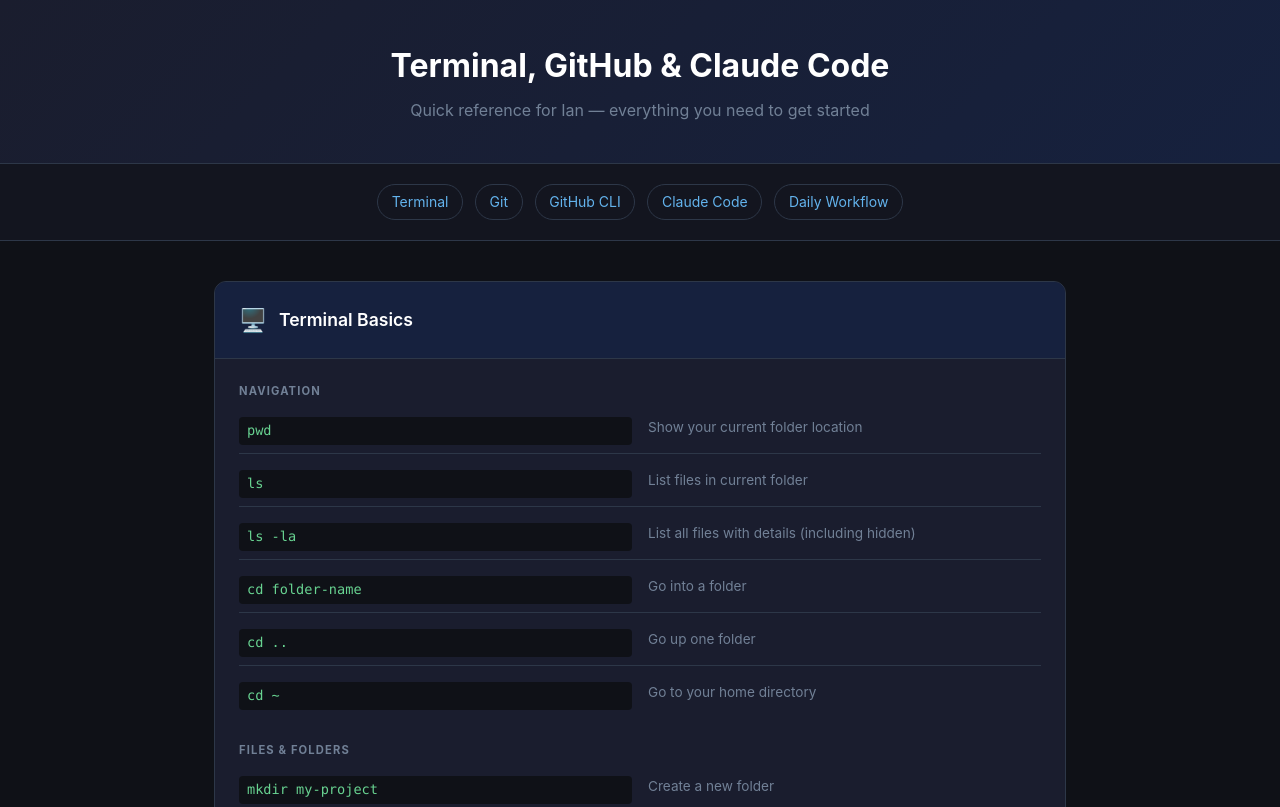
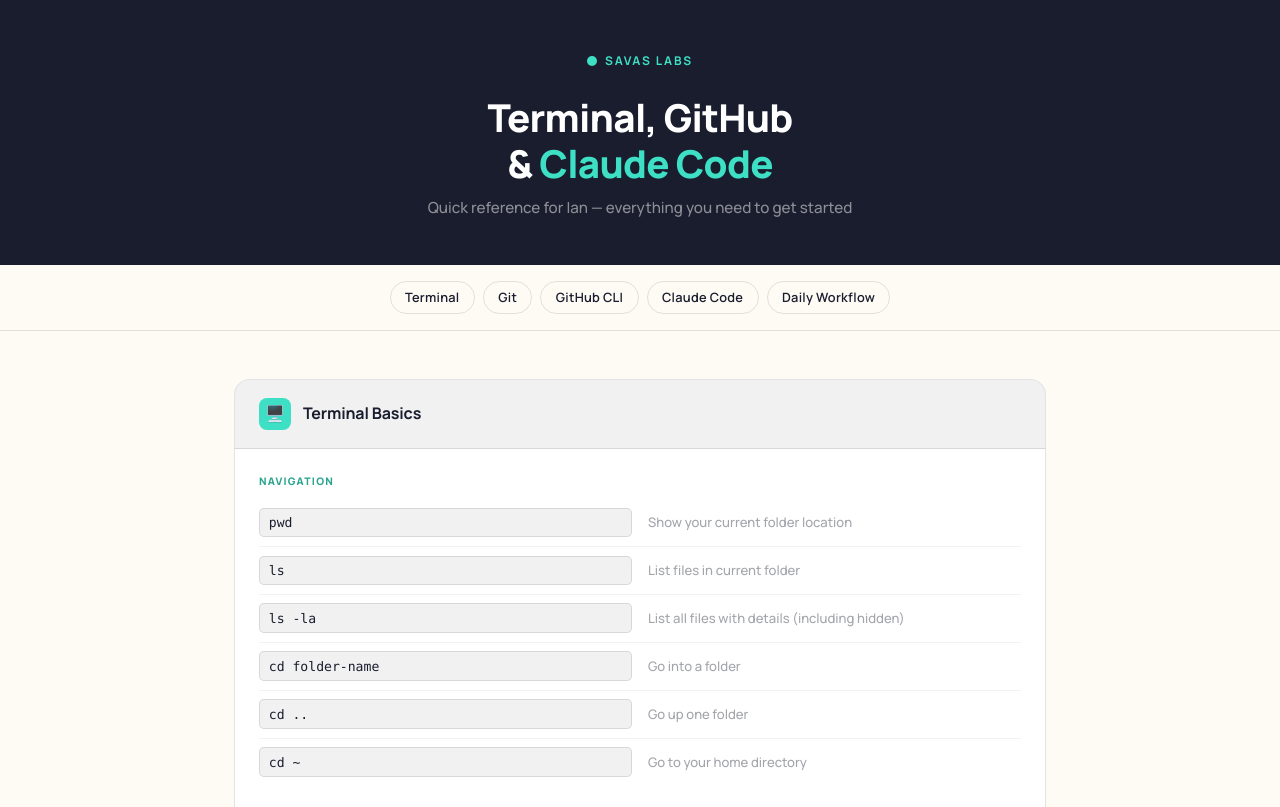
Before and after one commit to iandrew22/dev-cheatsheet, a plain HTML site: page cheatsheet.html in a window 1280 px wide. Shown: the top 807 px of the page. Drawn offline with Linux system fonts and the light colour scheme.

Commit message:
Apply Savas design system to cheatsheet

```diff
--- a/cheatsheet.html
+++ b/cheatsheet.html
@@ -4,76 +4,127 @@
   <meta charset="UTF-8" />
   <meta name="viewport" content="width=device-width, initial-scale=1.0"/>
   <title>Terminal, GitHub & Claude Code — Quick Reference</title>
+  <link rel="preconnect" href="https://fonts.googleapis.com" />
+  <link rel="preconnect" href="https://fonts.gstatic.com" crossorigin />
+  <link href="https://fonts.googleapis.com/css2?family=Manrope:wght@400;500;600;700;800&display=swap" rel="stylesheet" />
   <style>
-    * { box-sizing: border-box; margin: 0; padding: 0; }
+    *, *::before, *::after { box-sizing: border-box; margin: 0; padding: 0; }
 
-    body {
-      font-family: -apple-system, BlinkMacSystemFont, "Segoe UI", Roboto, sans-serif;
-      background: #0f1117;
-      color: #e2e8f0;
+    :root {
+      --bg:        #FEFBF4;
+      --ink:       #1A1D2E;
+      --teal:      #3EE0C5;
+      --teal-dark: #2BA48F;
+      --teal-mid:  #35BAA6;
+      --ink-40:    rgba(26,29,46,0.40);
+      --ink-12:    rgba(26,29,46,0.12);
+      --ink-06:    rgba(26,29,46,0.06);
+      --mono: "SFMono-Regular", Consolas, "Liberation Mono", Menlo, monospace;
+    }
+
+    ::selection { background: var(--teal); color: var(--ink); }
+
+    html, body {
+      background: var(--bg);
+      color: var(--ink);
+      font-family: 'Manrope', sans-serif;
+      -webkit-font-smoothing: antialiased;
       line-height: 1.6;
     }
 
+    /* ── HEADER ── */
     header {
-      background: linear-gradient(135deg, #1a1d2e 0%, #16213e 100%);
-      border-bottom: 1px solid #2d3748;
-      padding: 2.5rem 2rem;
+      background: var(--ink);
+      padding: 3rem 2rem 2.75rem;
       text-align: center;
     }
 
-    header h1 {
-      font-size: 2rem;
-      font-weight: 700;
-      color: #fff;
-      margin-bottom: 0.4rem;
+    .logo {
+      display: inline-flex;
+      align-items: center;
+      gap: 0.5rem;
+      margin-bottom: 1.5rem;
     }
 
-    header p {
-      color: #718096;
-      font-size: 1rem;
+    .logo-dot {
+      width: 10px;
+      height: 10px;
+      border-radius: 50%;
+      background: var(--teal);
     }
 
+    .logo-text {
+      font-size: 0.75rem;
+      font-weight: 700;
+      letter-spacing: 0.15em;
+      text-transform: uppercase;
+      color: var(--teal);
+    }
+
+    header h1 {
+      font-size: clamp(1.6rem, 4vw, 2.4rem);
+      font-weight: 800;
+      color: #fff;
+      letter-spacing: -0.02em;
+      line-height: 1.2;
+      margin-bottom: 0.6rem;
+    }
+
+    header h1 span { color: var(--teal); }
+
+    header p {
+      color: rgba(255,255,255,0.5);
+      font-size: 0.95rem;
+      font-weight: 500;
+    }
+
+    /* ── NAV ── */
     nav {
       display: flex;
       justify-content: center;
-      gap: 0.75rem;
+      gap: 0.5rem;
       flex-wrap: wrap;
-      padding: 1.25rem 2rem;
-      background: #13151f;
-      border-bottom: 1px solid #2d3748;
+      padding: 1rem 2rem;
+      background: var(--bg);
+      border-bottom: 1px solid var(--ink-12);
       position: sticky;
       top: 0;
       z-index: 100;
     }
 
     nav a {
-      color: #63b3ed;
+      color: var(--ink);
       text-decoration: none;
-      font-size: 0.875rem;
-      padding: 0.35rem 0.85rem;
+      font-size: 0.8rem;
+      font-weight: 600;
+      letter-spacing: 0.02em;
+      padding: 0.35rem 0.9rem;
       border-radius: 9999px;
-      border: 1px solid #2d3748;
-      transition: all 0.2s;
+      border: 1.5px solid var(--ink-12);
+      transition: all 0.15s ease;
     }
 
     nav a:hover {
-      background: #2d3748;
-      color: #fff;
+      background: var(--teal);
+      border-color: var(--teal);
+      color: var(--ink);
     }
 
+    /* ── MAIN ── */
     main {
-      max-width: 900px;
+      max-width: 860px;
       margin: 0 auto;
-      padding: 2.5rem 1.5rem;
+      padding: 3rem 1.5rem;
       display: flex;
       flex-direction: column;
-      gap: 2.5rem;
+      gap: 2rem;
     }
 
+    /* ── SECTION ── */
     section {
-      background: #1a1d2e;
-      border: 1px solid #2d3748;
-      border-radius: 12px;
+      background: #fff;
+      border: 1.5px solid var(--ink-12);
+      border-radius: 16px;
       overflow: hidden;
     }
 
@@ -81,19 +132,28 @@
       display: flex;
       align-items: center;
       gap: 0.75rem;
-      padding: 1.25rem 1.5rem;
-      background: #16213e;
-      border-bottom: 1px solid #2d3748;
+      padding: 1.1rem 1.5rem;
+      border-bottom: 1.5px solid var(--ink-12);
+      background: var(--ink-06);
     }
 
-    .section-header .icon {
-      font-size: 1.4rem;
+    .section-icon {
+      width: 32px;
+      height: 32px;
+      border-radius: 8px;
+      background: var(--teal);
+      display: flex;
+      align-items: center;
+      justify-content: center;
+      font-size: 1rem;
+      flex-shrink: 0;
     }
 
     .section-header h2 {
-      font-size: 1.1rem;
-      font-weight: 600;
-      color: #fff;
+      font-size: 1rem;
+      font-weight: 700;
+      color: var(--ink);
+      letter-spacing: -0.01em;
     }
 
     .section-body {
@@ -103,70 +163,65 @@
       gap: 1.5rem;
     }
 
+    /* ── GROUP LABEL ── */
     .group-label {
-      font-size: 0.7rem;
-      font-weight: 700;
+      font-size: 0.65rem;
+      font-weight: 800;
       text-transform: uppercase;
-      letter-spacing: 0.1em;
-      color: #718096;
-      margin-bottom: 0.5rem;
+      letter-spacing: 0.12em;
+      color: var(--teal-dark);
+      margin-bottom: 0.6rem;
     }
 
-    .command-list {
-      display: flex;
-      flex-direction: column;
-      gap: 0.5rem;
-    }
+    /* ── COMMAND ROWS ── */
+    .command-list { display: flex; flex-direction: column; }
 
     .command-row {
       display: grid;
       grid-template-columns: 1fr 1fr;
       gap: 1rem;
-      align-items: start;
-      padding: 0.5rem 0;
-      border-bottom: 1px solid #2d3748;
+      align-items: center;
+      padding: 0.55rem 0;
+      border-bottom: 1px solid var(--ink-06);
     }
 
-    .command-row:last-child {
-      border-bottom: none;
-    }
+    .command-row:last-child { border-bottom: none; }
 
     code {
-      font-family: "SFMono-Regular", Consolas, "Liberation Mono", Menlo, monospace;
-      font-size: 0.85rem;
-      color: #68d391;
-      background: #0f1117;
-      padding: 0.2rem 0.5rem;
-      border-radius: 4px;
+      font-family: var(--mono);
+      font-size: 0.82rem;
+      color: var(--ink);
+      background: var(--ink-06);
+      padding: 0.2rem 0.55rem;
+      border-radius: 5px;
       display: inline-block;
+      border: 1px solid var(--ink-12);
     }
 
     .comment {
-      color: #718096;
-      font-size: 0.85rem;
+      color: var(--ink-40);
+      font-size: 0.82rem;
+      font-weight: 500;
     }
 
-    .workflow-steps {
-      display: flex;
-      flex-direction: column;
-      gap: 0;
-    }
+    /* ── WORKFLOW STEPS ── */
+    .workflow-steps { display: flex; flex-direction: column; }
 
     .step {
       display: flex;
       gap: 1rem;
       align-items: flex-start;
       padding: 0.75rem 0;
-      border-bottom: 1px solid #2d3748;
+      border-bottom: 1px solid var(--ink-06);
     }
 
     .step:last-child { border-bottom: none; }
 
     .step-num {
-      background: #3182ce;
-      color: #fff;
-      font-size: 0.7rem;
-      font-weight: 700;
+      background: var(--teal);
+      color: var(--ink);
+      font-size: 0.65rem;
+      font-weight: 800;
       width: 22px;
       height: 22px;
       border-radius: 50%;
@@ -174,87 +229,102 @@
       align-items: center;
       justify-content: center;
       flex-shrink: 0;
-      margin-top: 2px;
+      margin-top: 3px;
     }
 
-    .step-content {
-      flex: 1;
-    }
+    .step-content { flex: 1; }
+    .step-content code { display: inline-block; margin-bottom: 0.2rem; }
+    .step-content .comment { display: block; font-size: 0.8rem; }
 
-    .step-content code {
-      display: block;
-      margin-bottom: 0.2rem;
-    }
-
-    .step-content .comment {
-      font-size: 0.8rem;
-    }
-
+    /* ── CLAUDE TABLE ── */
     .claude-table {
       width: 100%;
       border-collapse: collapse;
-      font-size: 0.875rem;
+      font-size: 0.85rem;
     }
 
     .claude-table th {
       text-align: left;
-      padding: 0.6rem 0.75rem;
-      background: #0f1117;
-      color: #718096;
-      font-size: 0.7rem;
+      padding: 0.5rem 0.75rem;
+      background: var(--ink-06);
+      color: var(--teal-dark);
+      font-size: 0.65rem;
+      font-weight: 800;
       text-transform: uppercase;
-      letter-spacing: 0.05em;
+      letter-spacing: 0.1em;
+      border-bottom: 1px solid var(--ink-12);
     }
 
     .claude-table td {
-      padding: 0.6rem 0.75rem;
-      border-bottom: 1px solid #2d3748;
-      vertical-align: top;
+      padding: 0.55rem 0.75rem;
+      border-bottom: 1px solid var(--ink-06);
+      vertical-align: middle;
     }
 
     .claude-table tr:last-child td { border-bottom: none; }
 
-    .claude-table td:first-child code { color: #f6ad55; }
-
+    /* ── EXAMPLES LIST ── */
     .examples-list {
       list-style: none;
       display: flex;
       flex-direction: column;
-      gap: 0.5rem;
+      gap: 0.4rem;
     }
 
     .examples-list li {
       display: flex;
       align-items: flex-start;
       gap: 0.6rem;
-      font-size: 0.875rem;
-      color: #a0aec0;
+      font-size: 0.85rem;
+      color: var(--ink-40);
+      padding: 0.4rem 0;
+      border-bottom: 1px solid var(--ink-06);
     }
+
+    .examples-list li:last-child { border-bottom: none; }
 
     .examples-list li::before {
       content: "→";
-      color: #3182ce;
+      color: var(--teal-dark);
+      font-weight: 700;
       flex-shrink: 0;
     }
 
     .examples-list li em {
-      color: #e2e8f0;
-      font-style: italic;
+      color: var(--ink);
+      font-style: normal;
+      font-weight: 500;
     }
 
+    /* ── FOOTER ── */
     footer {
+      background: var(--ink);
       text-align: center;
       padding: 2rem;
-      color: #4a5568;
-      font-size: 0.8rem;
-      border-top: 1px solid #2d3748;
+      color: rgba(255,255,255,0.35);
+      font-size: 0.78rem;
+      font-weight: 500;
+      letter-spacing: 0.02em;
+    }
+
+    footer span { color: var(--teal); }
+
+    /* ── RESPONSIVE ── */
+    @media (max-width: 600px) {
+      .command-row { grid-template-columns: 1fr; gap: 0.25rem; }
+      main { padding: 2rem 1rem; }
+      header { padding: 2rem 1rem; }
     }
   </style>
 </head>
 <body>
 
 <header>
-  <h1>Terminal, GitHub & Claude Code</h1>
+  <div class="logo">
+    <div class="logo-dot"></div>
+    <span class="logo-text">Savas Labs</span>
+  </div>
+  <h1>Terminal, GitHub<br/>&amp; <span>Claude Code</span></h1>
   <p>Quick reference for Ian — everything you need to get started</p>
 </header>
 
@@ -271,7 +341,7 @@
   <!-- TERMINAL -->
   <section id="terminal">
     <div class="section-header">
-      <span class="icon">🖥️</span>
+      <div class="section-icon">🖥️</div>
       <h2>Terminal Basics</h2>
     </div>
     <div class="section-body">
@@ -306,7 +376,7 @@
   <!-- GIT -->
   <section id="git">
     <div class="section-header">
-      <span class="icon">🌿</span>
+      <div class="section-icon">🌿</div>
       <h2>Git</h2>
     </div>
     <div class="section-body">
@@ -346,7 +416,7 @@
   <!-- GITHUB CLI -->
   <section id="github-cli">
     <div class="section-header">
-      <span class="icon">🐙</span>
+      <div class="section-icon">🐙</div>
       <h2>GitHub CLI (gh)</h2>
     </div>
     <div class="section-body">
@@ -364,7 +434,7 @@
   <!-- CLAUDE CODE -->
   <section id="claude-code">
     <div class="section-header">
-      <span class="icon">🤖</span>
+      <div class="section-icon">🤖</div>
       <h2>Claude Code</h2>
     </div>
     <div class="section-body">
@@ -411,7 +481,7 @@
   <!-- DAILY WORKFLOW -->
   <section id="workflow">
     <div class="section-header">
-      <span class="icon">🔄</span>
+      <div class="section-icon">🔄</div>
       <h2>Typical Daily Workflow</h2>
     </div>
     <div class="section-body">
@@ -479,7 +549,7 @@
 </main>
 
 <footer>
-  Made for Ian Curran · Terminal, GitHub & Claude Code Quick Reference
+  <span>Savas Labs</span> · Terminal, GitHub & Claude Code Quick Reference
 </footer>
 
 </body>
```
